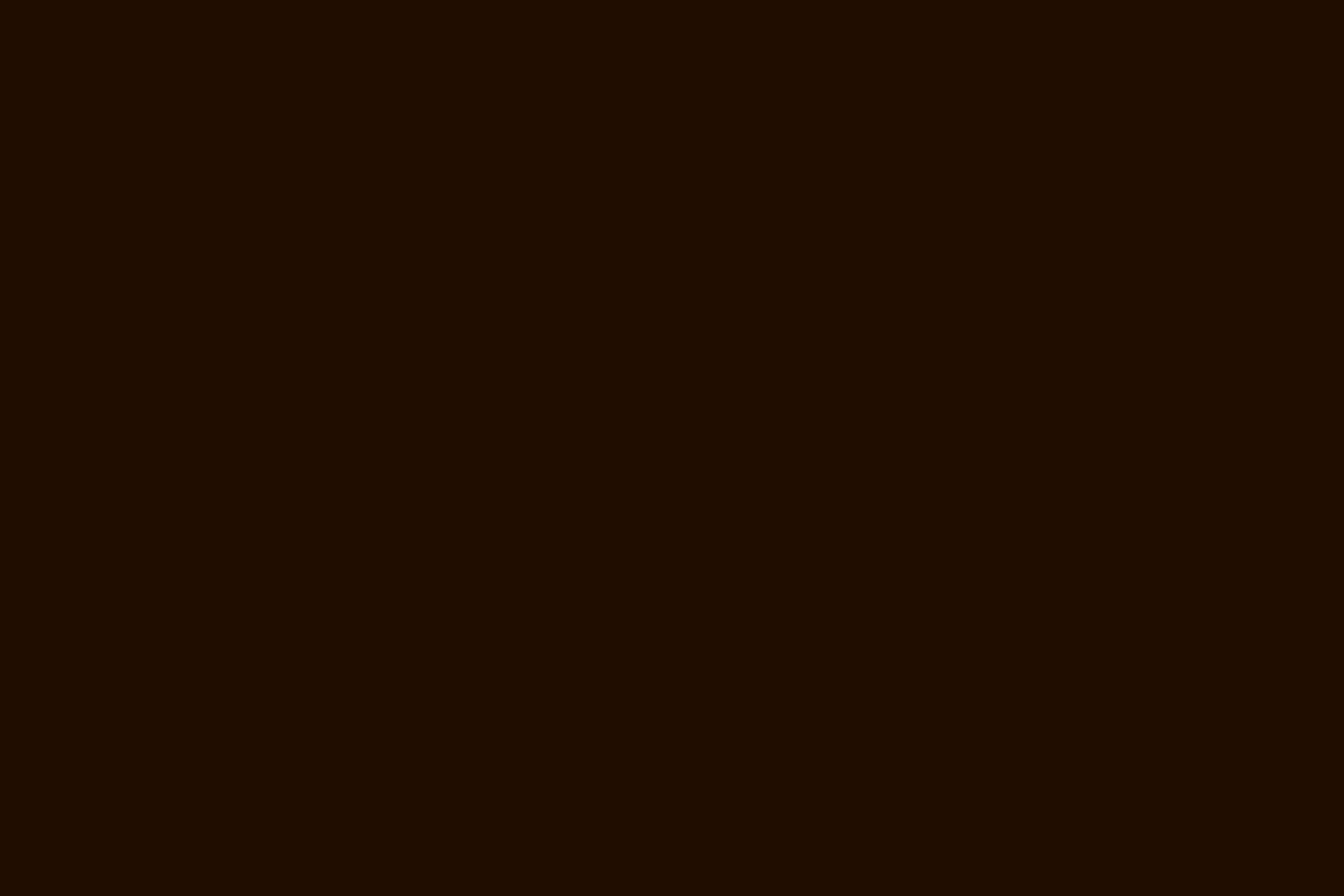
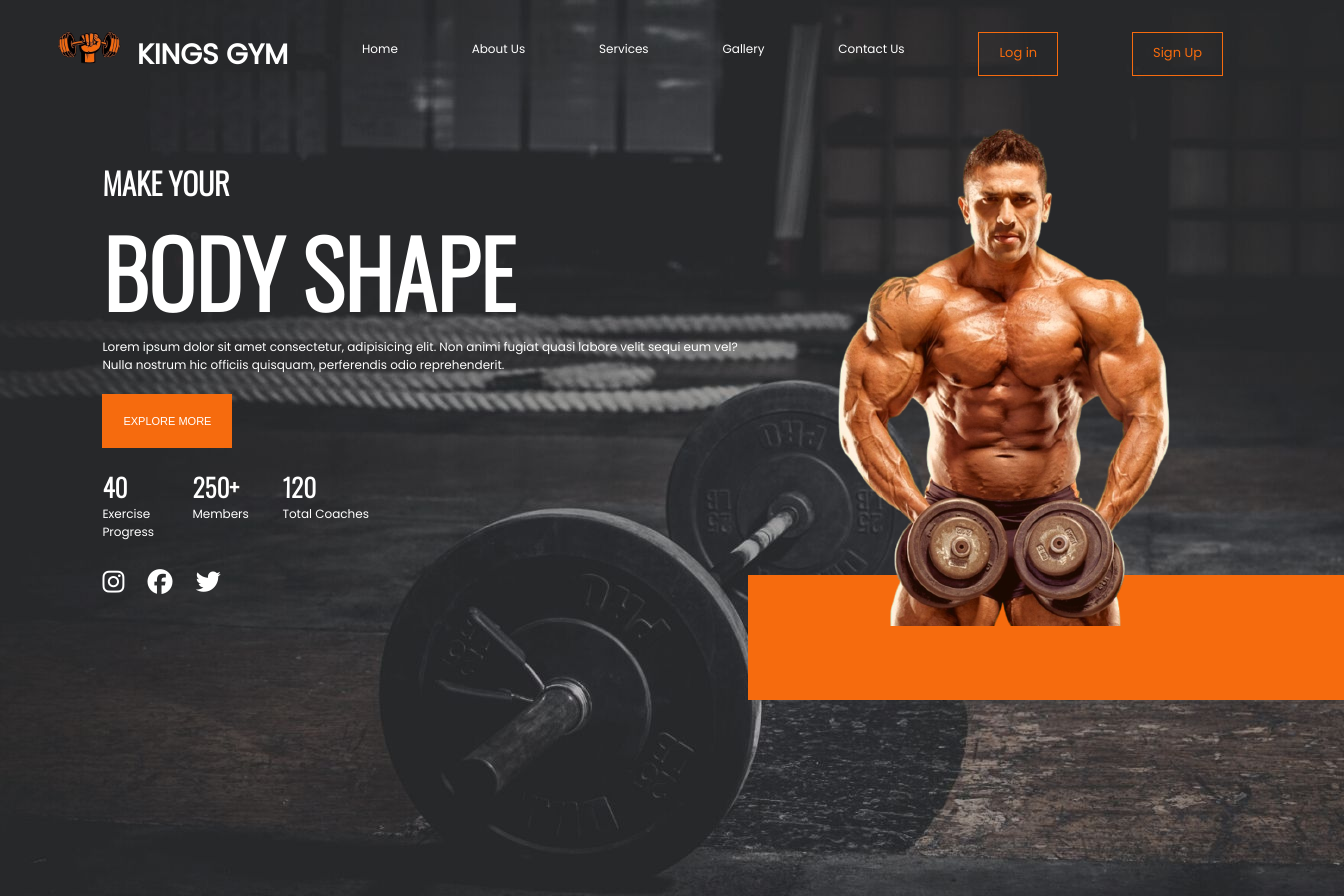
Before and after one commit to brightdartey/Fitness-website, a plain HTML site: page index.html in a window 1280 px wide. Shown: the whole page, 1344 px wide, since content can reach past the window. Before the commit the page ends 800 px from the top, so only its background shows below. Drawn offline with nearby package versions, Linux system fonts and the light colour scheme.

Commit message:
complete navbar and intro section

```diff
--- a/index.html
+++ b/index.html
@@ -5,10 +5,54 @@
     <meta http-equiv="X-UA-Compatible" content="IE=edge">
     <meta name="viewport" content="width=device-width, initial-scale=1.0">
     <link rel="stylesheet" href="styles.css">
+    <script src="https://kit.fontawesome.com/2369ed0d83.js" crossorigin="anonymous"></script>
     <title>KING GYM | Wellness & Fitness</title>
 </head>
 <body>
-
+    <header>
+        <nav class="navbar">
+            <a id="logo" href="#"><img src="media/KINGS_GYM_LOGO.png" alt="logo">KINGS GYM</a>
+            <a id="nav-link" href="#home">Home</a>
+            <a id="nav-link" href="#aboutus">About Us</a>
+            <a id="nav-link" href="#services">Services</a>
+            <a id="nav-link" href="#gallery">Gallery</a>
+            <a id="nav-link" href="#contactus">Contact Us</a>
+            <a id="nav-btn" href="#login">Log in</a>
+            <a id="nav-btn" href="#signup">Sign Up</a>
+        </nav>
+    </header>
+    <section class="intro-section">
+        <div class="intro">
+            <h2>Make your</h2>
+            <h1>Body Shape</h1>
+            <p>Lorem ipsum dolor sit amet consectetur, adipisicing elit. Non animi fugiat quasi labore velit sequi eum vel?<br>
+                 Nulla nostrum hic officiis quisquam, perferendis odio reprehenderit.</p>
+            <button>Explore more</button>
+            <div class="stats">
+                <div>
+                    <h1>40</h1>
+                    <p>Exercise Progress</p>
+                </div>
+                <div>
+                    <h1>250+</h1>
+                    <p>Members</p>
+                </div>
+                <div>
+                    <h1>120</h1>
+                    <p>Total Coaches</p>
+                </div>
+            </div>
+            <div class="social-link">
+                <a href="#instagram"><i class="fa-brands fa-instagram"></i></a>
+                <a href="#facebook"><i class="fa-brands fa-facebook"></i></a>
+                <a href="#twitter"><i class="fa-brands fa-twitter"></i></a>
+            </div>
+        </div>
+        <div class="intro-img">
+            <div id="bg-design"></div>
+            <img src="media/image.png" alt="">
+        </div>
+    </section>
 
 
 
--- a/styles.css
+++ b/styles.css
@@ -1,10 +1,124 @@
-@import url('https://fonts.googleapis.com/css2?family=Bebas+Neue&family=Poppins:wght@500&family=Roboto+Flex:opsz,wght@8..144,300&display=swap');
-@import url('https://fonts.googleapis.com/css2?family=Bebas+Neue&family=Poppins:wght@500&family=Roboto+Flex:opsz,wght@8..144,300&display=swap');
+@import url('https://fonts.googleapis.com/css2?family=Bebas+Neue&family=Oswald:wght@300&family=Poppins&family=Roboto+Flex:opsz,wght@8..144,300&display=swap');
 
 * {
     margin: 0;
     padding: 0;
     box-sizing: border-box;
+}
+body{
+    background-image: url(media/bg-image.jpg);
+}
+
+.navbar {
+    padding: 20px;
+    /* background-color: black; */
+    display: flex;
+    justify-content: space-around;
+}
+
+.navbar a {
+    color: #fff;
+    text-decoration: none;
+    font-family: 'Poppins';
+
+}
+
+#nav-link {
+    font-size: 12px;
+    margin-top: 20px;
+}
+#nav-link:hover {
     color: #F66B0E;
-    background-color: #200D00;
 }
+
+#nav-btn {
+    margin-top: 12px;
+    padding: 10px 20px 10px 20px;
+    font-size: 13px;
+    color: #F66B0E;
+    border: 1px solid #F66B0E;
+    /* border: 2px; */
+    cursor: pointer;
+}
+
+#nav-btn:hover {
+    background-color: #F66B0E;
+    color: #000;
+
+}
+
+#logo img {
+    width: 65px;
+    margin-right: 15px;
+    margin-top: 10px;
+}
+
+#logo {
+    font-size: 28px;
+    font-weight: bolder;
+}
+
+.intro-section {
+    height: 100vh;
+    display: flex;
+}
+
+.intro {
+    margin-left: 8%;
+    margin-top: 5%;
+    color: #fff;
+    font-family: 'Oswald';
+}
+
+.intro h1 {
+    text-transform: uppercase;
+    font-size: 90px;
+    font-weight: bolder;
+}
+.intro h2 {
+    text-transform: uppercase;
+    font-size: 30px;
+}
+.intro p {
+    font-size: 12px;
+    margin-bottom: 20px;
+    font-family: 'Poppins';
+}
+
+.intro button {
+    color: #fff;
+    background-color: #F66B0E;
+    padding: 20px 20px;
+    font-size: 11px;
+    border: 1px solid #F66B0E;
+    text-transform: uppercase;
+    margin-bottom: 20px;
+}
+
+.stats {
+    display: grid;
+    grid-template-columns: repeat(3, 90px);
+    /* text-align: center; */
+}
+.stats h1 {
+    font-size: 25px;
+}
+
+.social-link a {
+    margin-right: 20px;
+    font-size: 25px;
+    color: #fff;
+}
+
+.intro-img {
+    padding: 30px 10px 10px 10px;
+}
+
+#bg-design {
+    width: 596px;
+    height: 125px;
+    background-color: #F66B0E;
+    position: absolute;
+    bottom: 100px;
+    z-index: -1;
+}
```
Also changed, not shown: media/bg-image.jpg (added).
